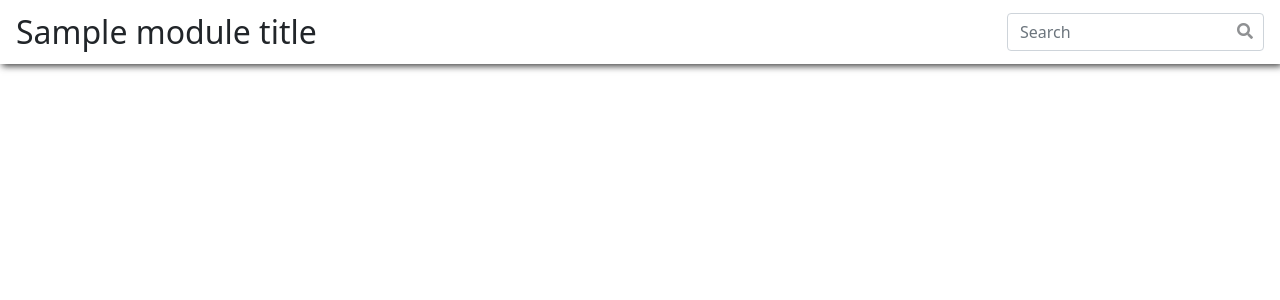
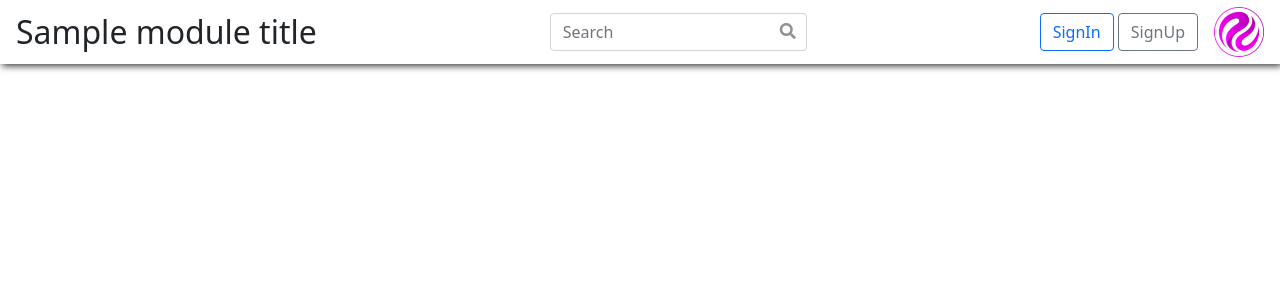
Before and after one commit to genadyd/gadmin1, a Django app: template gadmin_app/templates/main.html in a window 1280 px wide. Shown: the top 300 px of the page. Run offline with Django 3.2, Linux system fonts and the light colour scheme; the template is opened without the code that fills it: most values are stand-ins (such as "Sample title", 1, 10 or a date in 2020); some libraries are stand-ins or nearby versions.

Commit message:
header build

```diff
--- a/gadmin_app/static/styles/assets/components/main_header.scss
+++ b/gadmin_app/static/styles/assets/components/main_header.scss
@@ -11,7 +11,7 @@
       font-size: 2rem;
     }
   }
-  #header_search_form{
+  .header_search_form{
     position: relative;
     .search_button{
       position: absolute;
@@ -22,5 +22,12 @@
 
     }
   }
+  .right_area{
+    align-items: center;
+    .login_buttons_place {
+      margin-right: 1em;
+      height: min-content;
+    }
+  }
 
 }
--- a/gadmin_app/static/styles/dest/components/main_header.css
+++ b/gadmin_app/static/styles/dest/components/main_header.css
@@ -1 +1 @@
-#main_header{height:64px;box-shadow:2px 2px 7px #393939;padding:0 1em;align-items:center;justify-content:space-between}#main_header .module_title{height:min-content}#main_header .module_title h1{margin:0;font-size:2rem}#main_header #header_search_form{position:relative}#main_header #header_search_form .search_button{position:absolute;top:6px;right:11px;cursor:pointer;opacity:.5}
+#main_header{height:64px;box-shadow:2px 2px 7px #393939;padding:0 1em;align-items:center;justify-content:space-between}#main_header .module_title{height:min-content}#main_header .module_title h1{margin:0;font-size:2rem}#main_header .header_search_form{position:relative}#main_header .header_search_form .search_button{position:absolute;top:6px;right:11px;cursor:pointer;opacity:.5}#main_header .right_area{align-items:center}#main_header .right_area .login_buttons_place{margin-right:1em;height:min-content}
--- a/gadmin_app/templates/layouts/header/header.html
+++ b/gadmin_app/templates/layouts/header/header.html
@@ -1,11 +1,21 @@
+{% load static %}
 <div id="main_header" class="d-flex bg-white">
-  <div class="module_title">
-      <h1>{{ module_title }}</h1>
-  </div>
-    <div id="header_search_form">
+    <div class="module_title">
+        <h1>{{ module_title }}</h1>
+    </div>
+    <div class="header_search_form">
         <input class="form-control" type="text" placeholder="Search" aria-label="gadmin-search">
         <div class="search_button">
             <i class="fas fa-search"></i>
         </div>
     </div>
+    <div class="right_area d-flex">
+        <div class="login_buttons_place ">
+            <button type="button" class="sign_in_button btn btn-outline-primary">SignIn</button>
+            <button type="button" class="sign_up_button btn btn-outline-secondary">SignUp</button>
+        </div>
+        <div class="logo_place">
+            <img src="{% static 'images/logo.png' %}" width="50px" alt="logo">
+        </div>
+    </div>
 </div>
--- a/gadmin_app/templates/main.html
+++ b/gadmin_app/templates/main.html
@@ -3,14 +3,16 @@
 <html lang="en">
 <head>
     <meta charset="UTF-8">
-<meta http-equiv="Cache-Control" content="no-cache, no-store, must-revalidate" />
-<meta http-equiv="Pragma" content="no-cache" />
-<meta http-equiv="Expires" content="0" />
+    <meta http-equiv="Cache-Control" content="no-cache, no-store, must-revalidate"/>
+    <meta http-equiv="Pragma" content="no-cache"/>
+    <meta http-equiv="Expires" content="0"/>
     {% block description %}{% endblock %}
     <title>{% block title %}{% endblock %}</title>
-<link href="{% static 'styles/dest/main.css' %}" rel="stylesheet" type="text/css" />
-<link href="{% static styles_url %}" rel="stylesheet" type="text/css" />
-<link rel="stylesheet" href="https://pro.fontawesome.com/releases/v5.10.0/css/all.css" integrity="sha384-AYmEC3Yw5cVb3ZcuHtOA93w35dYTsvhLPVnYs9eStHfGJvOvKxVfELGroGkvsg+p" crossorigin="anonymous"/>
+    <link rel="shortcut icon" href="{% static 'images/favicon.ico' %}" type="image/x-icon">
+    <link href="{% static 'styles/dest/main.css' %}" rel="stylesheet" type="text/css"/>
+    <link href="{% static styles_url %}" rel="stylesheet" type="text/css"/>
+    <link rel="stylesheet" href="https://pro.fontawesome.com/releases/v5.10.0/css/all.css"
+          integrity="sha384-AYmEC3Yw5cVb3ZcuHtOA93w35dYTsvhLPVnYs9eStHfGJvOvKxVfELGroGkvsg+p" crossorigin="anonymous"/>
     <script src="{% static 'scripts/dest/main.js' %}" type="module"></script>
     <script src="{% static scripts_url %}" type="module"></script>
 </head>
```
Also changed, not shown: gadmin_app/static/images/favicon.ico (added), gadmin_app/static/images/logo.png (added), gadmin_app/static/styles/dest/main.css. Lines whose indentation alone changed are shown as unchanged.
